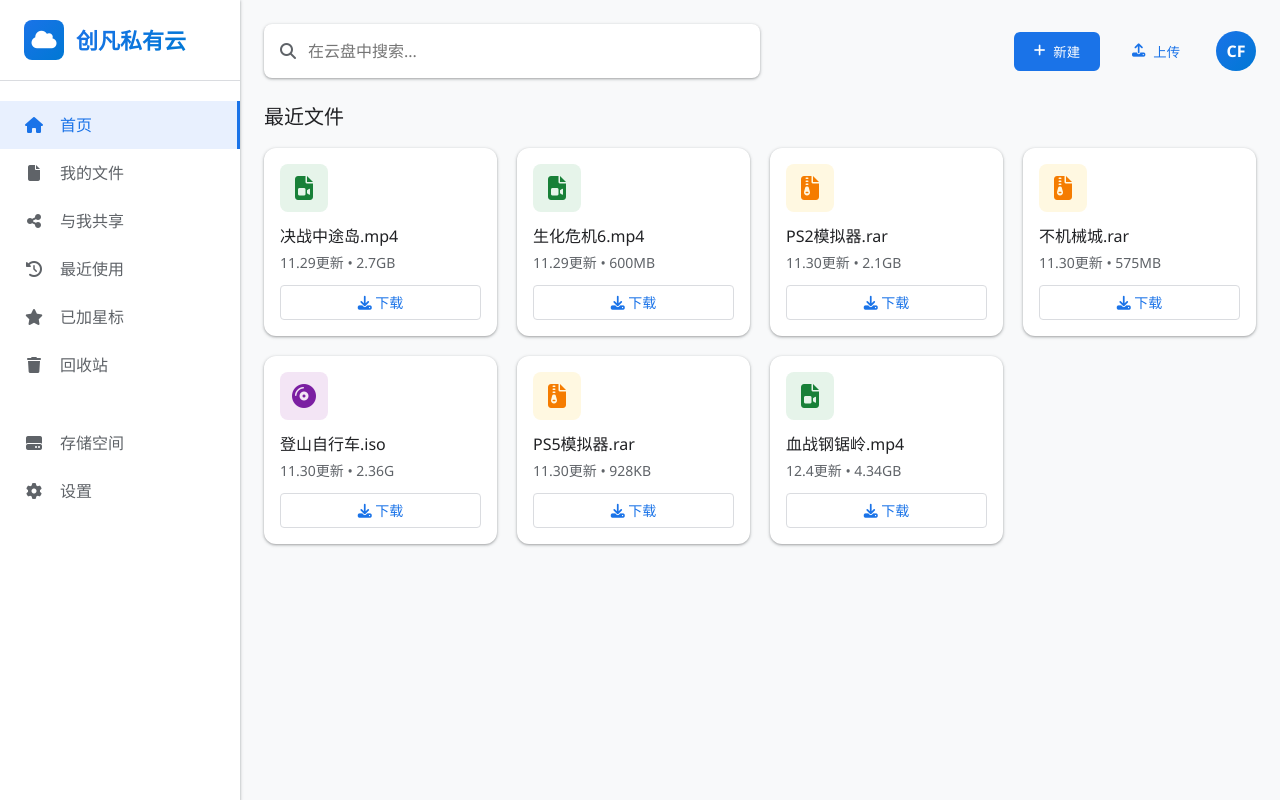
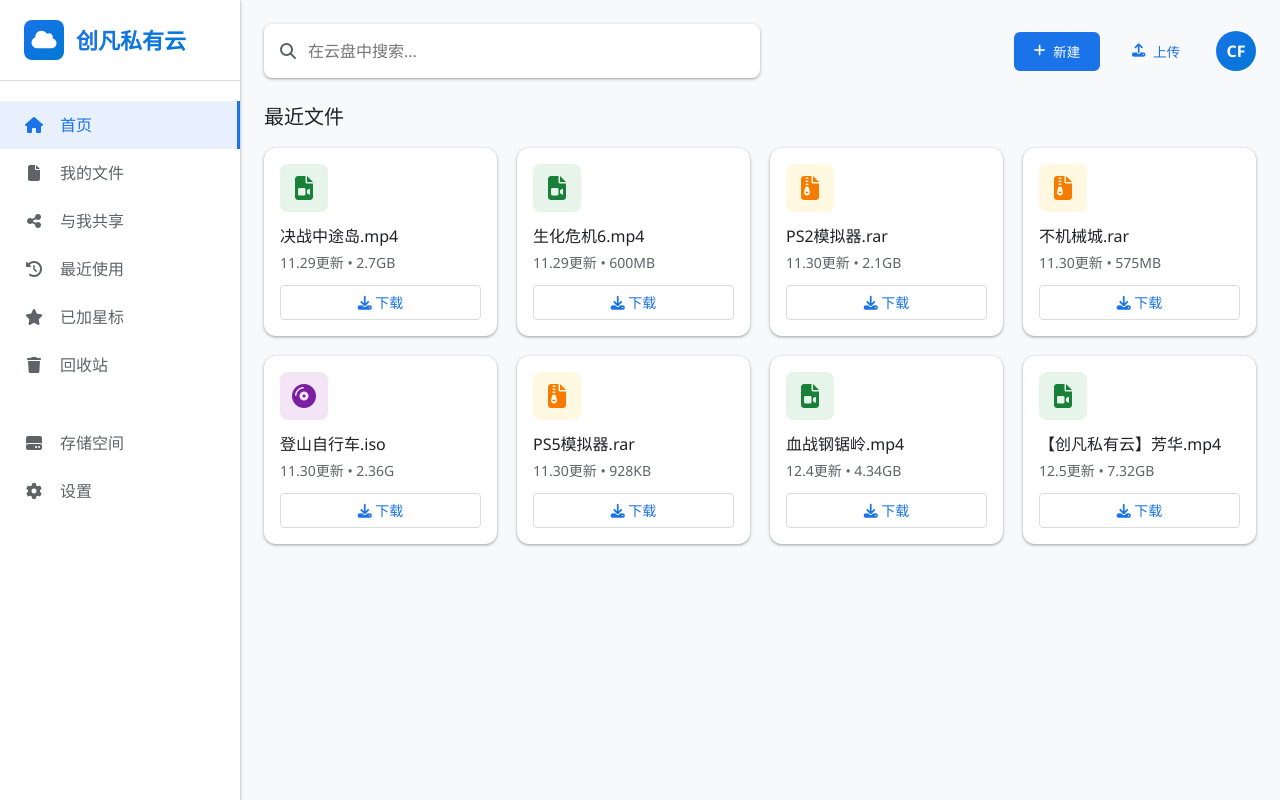
Before and after one commit to cfgzs/NETDISK.github.io, a plain HTML site: page index.html in a window 1280 px wide. Drawn offline with Linux system fonts and the light colour scheme.

Commit message:
Update index.html

```diff
--- a/index.html
+++ b/index.html
@@ -3,7 +3,7 @@
 <head>
     <meta charset="UTF-8">
     <meta name="viewport" content="width=device-width, initial-scale=1.0">
-    <title>创凡私有云</title>
+    <title>创凡私有云 --永不限速</title>
     <link rel="stylesheet" href="https://cdnjs.cloudflare.com/ajax/libs/font-awesome/6.4.0/css/all.min.css">
     <style>
         * {
@@ -419,6 +419,17 @@
                         <i class="fas fa-download"></i> 下载
                     </a>
                 </div>
+
+                <div class="file-card">
+                    <div class="file-icon vid">
+                        <i class="fas fa-file-video"></i>
+                    </div>
+                    <div class="file-name">【创凡私有云】芳华.mp4</div>
+                    <div class="file-meta">12.5更新 • 7.32GB</div>
+                    <a href="https://3784667174qq-my.sharepoint.com/personal/3784667174_qq_com_ext__3784667174qq_onmicrosoft_com/_layouts/52/download.aspx?share=IQDMCJ9WNriuQaKBuUnSib9FAd1k-MOfFVmaLW-4k15leec" class="download-btn" target="_blank" rel="noopener noreferrer">
+                        <i class="fas fa-download"></i> 下载
+                    </a>
+                </div>
         </div>
     </div>
 
```
